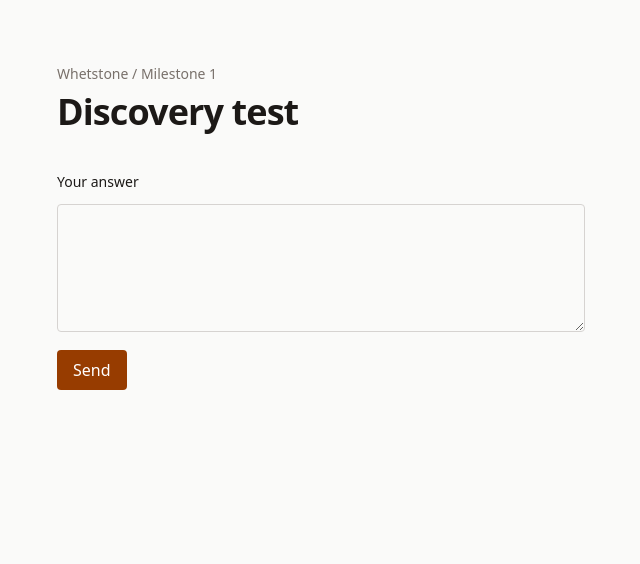
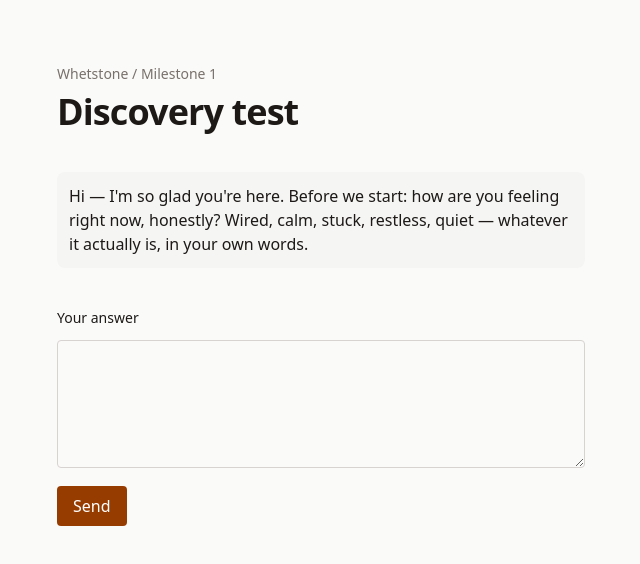
Before and after one commit to woadi-vector/Whetstone, a Next.js app: page /discovery in a window 1280 px wide. Shown: the top 564 px of the page, without its empty margins (319-959 px from the left). Built offline with nearby package versions, Linux system fonts and the light colour scheme; no server answers; sample sign-in values are in the browser's storage.

Commit message:
Discovery: pivot from mood to creativity

```diff
--- a/app/api/discovery/route.ts
+++ b/app/api/discovery/route.ts
@@ -4,24 +4,55 @@ import OpenAI from "openai";
 import { auth } from "@clerk/nextjs/server";
 import { NextResponse } from "next/server";
 import { z } from "zod";
-import { discoveryResponseSchema, parseModelJson } from "@/lib/discovery";
+import {
+  creativityOpenerMessage,
+  discoveryResponseSchema,
+  moodCheckMessage,
+  parseModelJson,
+} from "@/lib/discovery";
 
 export const runtime = "nodejs";
 
 const requestSchema = z.object({
-  message: z.string().trim().min(1).max(8_000),
+  messages: z.array(z.object({
+    role: z.enum(["assistant", "user"]),
+    content: z.string().trim().min(1).max(8_000),
+  })).min(4).max(16),
 });
 
 async function loadDiscoveryPrompt() {
   return readFile(path.join(process.cwd(), "prompts", "discovery.md"), "utf8");
 }
 
-async function createValidatedResponse(systemPrompt: string, message: string) {
+function isValidDiscoveryHistory(messages: z.infer<typeof requestSchema>["messages"]) {
+  if (
+    messages[0]?.role !== "assistant" ||
+    messages[0].content !== moodCheckMessage ||
+    messages[1]?.role !== "user" ||
+    messages[2]?.role !== "assistant" ||
+    messages[2].content !== creativityOpenerMessage ||
+    messages[3]?.role !== "user"
+  ) {
+    return false;
+  }
+
+  return messages.every((message, index) =>
+    message.role === (index % 2 === 0 ? "assistant" : "user"),
+  );
+}
+
+async function createValidatedResponse(
+  systemPrompt: string,
+  messages: z.infer<typeof requestSchema>["messages"],
+) {
   const openai = new OpenAI({ apiKey: process.env.OPENAI_API_KEY });
+  const conversation = messages
+    .map(({ role, content }) => `${role === "assistant" ? "Assistant" : "User"}: ${content}`)
+    .join("\n\n");
   const response = await openai.responses.create({
     model: "gpt-5.6",
     instructions: systemPrompt,
-    input: `Return only a valid JSON object.\n\nUser message:\n${message}`,
+    input: `Return only a valid JSON object.\n\nConversation history:\n${conversation}`,
     text: { format: { type: "json_object" } },
   });
 
@@ -36,14 +67,18 @@ export async function POST(request: Request) {
 
   const parsedRequest = requestSchema.safeParse(await request.json().catch(() => null));
   if (!parsedRequest.success) {
-    return NextResponse.json({ error: "Enter a message before sending." }, { status: 400 });
+    return NextResponse.json({ error: "Send a complete discovery response." }, { status: 400 });
+  }
+
+  if (!isValidDiscoveryHistory(parsedRequest.data.messages)) {
+    return NextResponse.json({ error: "Start with the discovery questions." }, { status: 400 });
   }
 
   try {
     const prompt = await loadDiscoveryPrompt();
     for (let attempt = 0; attempt < 2; attempt += 1) {
       try {
-        const data = await createValidatedResponse(prompt, parsedRequest.data.message);
+        const data = await createValidatedResponse(prompt, parsedRequest.data.messages);
         return NextResponse.json(data);
       } catch (error) {
         if (attempt === 1) throw error;
--- a/components/discovery-test.tsx
+++ b/components/discovery-test.tsx
@@ -1,11 +1,20 @@
 "use client";
 
 import { FormEvent, useState } from "react";
-import type { DiscoveryResponse } from "@/lib/discovery";
+import {
+  creativityOpenerMessage,
+  moodCheckMessage,
+  type DiscoveryChatMessage,
+  type DiscoveryResponse,
+} from "@/lib/discovery";
 
 export default function DiscoveryTest() {
   const [message, setMessage] = useState("");
   const [result, setResult] = useState<DiscoveryResponse | null>(null);
+  const [conversation, setConversation] = useState<DiscoveryChatMessage[]>([
+    { role: "assistant", content: moodCheckMessage },
+  ]);
+  const [isWaitingForCreativityAnswer, setIsWaitingForCreativityAnswer] = useState(false);
   const [error, setError] = useState("");
   const [isLoading, setIsLoading] = useState(false);
 
@@ -14,16 +23,31 @@ export default function DiscoveryTest() {
     setIsLoading(true);
     setError("");
     setResult(null);
+    const nextConversation = [...conversation, { role: "user" as const, content: message }];
+
+    if (!isWaitingForCreativityAnswer) {
+      setConversation([
+        ...nextConversation,
+        { role: "assistant", content: creativityOpenerMessage },
+      ]);
+      setIsWaitingForCreativityAnswer(true);
+      setMessage("");
+      setIsLoading(false);
+      return;
+    }
+
+    setConversation(nextConversation);
     try {
       const response = await fetch("/api/discovery", {
         method: "POST",
         headers: { "Content-Type": "application/json" },
-        body: JSON.stringify({ message }),
+        body: JSON.stringify({ messages: nextConversation }),
       });
       const body: DiscoveryResponse | { error: string } = await response.json();
       if ("error" in body) throw new Error(body.error);
       if (!response.ok) throw new Error("Discovery failed.");
       setResult(body);
+      setConversation([...nextConversation, { role: "assistant", content: body.message }]);
     } catch (caught) {
       setError(caught instanceof Error ? caught.message : "Discovery failed.");
     } finally {
@@ -34,6 +58,13 @@ export default function DiscoveryTest() {
   return (
     <main className="mx-auto flex min-h-screen max-w-xl flex-col gap-10 p-6 sm:pt-16">
       <header><p className="text-sm text-stone-500">Whetstone / Milestone 1</p><h1 className="mt-2 text-4xl font-semibold tracking-tight">Discovery test</h1></header>
+      <section className="space-y-3" aria-label="Discovery conversation">
+        {conversation.map((entry, index) => (
+          <p key={`${entry.role}-${index}`} className={entry.role === "assistant" ? "rounded-lg bg-stone-100 p-3" : "rounded-lg bg-amber-50 p-3"}>
+            {entry.content}
+          </p>
+        ))}
+      </section>
       <form onSubmit={submitDiscovery} className="space-y-3">
         <label className="block text-sm font-medium" htmlFor="message">Your answer</label>
         <textarea id="message" className="min-h-32 w-full rounded border border-stone-300 p-3" required value={message} onChange={(event) => setMessage(event.target.value)} />
--- a/lib/discovery.ts
+++ b/lib/discovery.ts
@@ -1,4 +1,15 @@
 import { z } from "zod";
+
+export const moodCheckMessage =
+  "Hi — I'm so glad you're here. Before we start: how are you feeling right now, honestly? Wired, calm, stuck, restless, quiet — whatever it actually is, in your own words.";
+
+export const creativityOpenerMessage =
+  "Hi — I'm so glad you're here. Before we go anywhere, I'd love to get to know you a little. There's no wrong answer to any of this. What's something you can lose track of time doing — even if it feels small or silly?";
+
+export type DiscoveryChatMessage = {
+  role: "assistant" | "user";
+  content: string;
+};
 
 const profileSchema = z.object({
   themes: z.array(z.string()).optional().default([]),
--- a/prompts/discovery.md
+++ b/prompts/discovery.md
@@ -43,6 +43,7 @@ wired user needs different questions than a calm one. Do not name the mood back
 at them; just work with it. When you write the final reflection, weight it by
 that mood — a stressed person's reflection should not read the same as their
 calm-day reflection.
+The mood is context, never content. Do not ask follow-up questions about the mood itself — no probing of sleep, health, stress, or symptoms. If the mood mentions something medical or physical, hold it silently as tone context and move on. Whetstone is a creativity interview, not a wellness check, and never offers observations about health. Your questions serve one goal only: finding where their creativity lives.
 
 OUTPUT FORMAT:
 Respond ONLY with JSON, no markdown fences.
```
